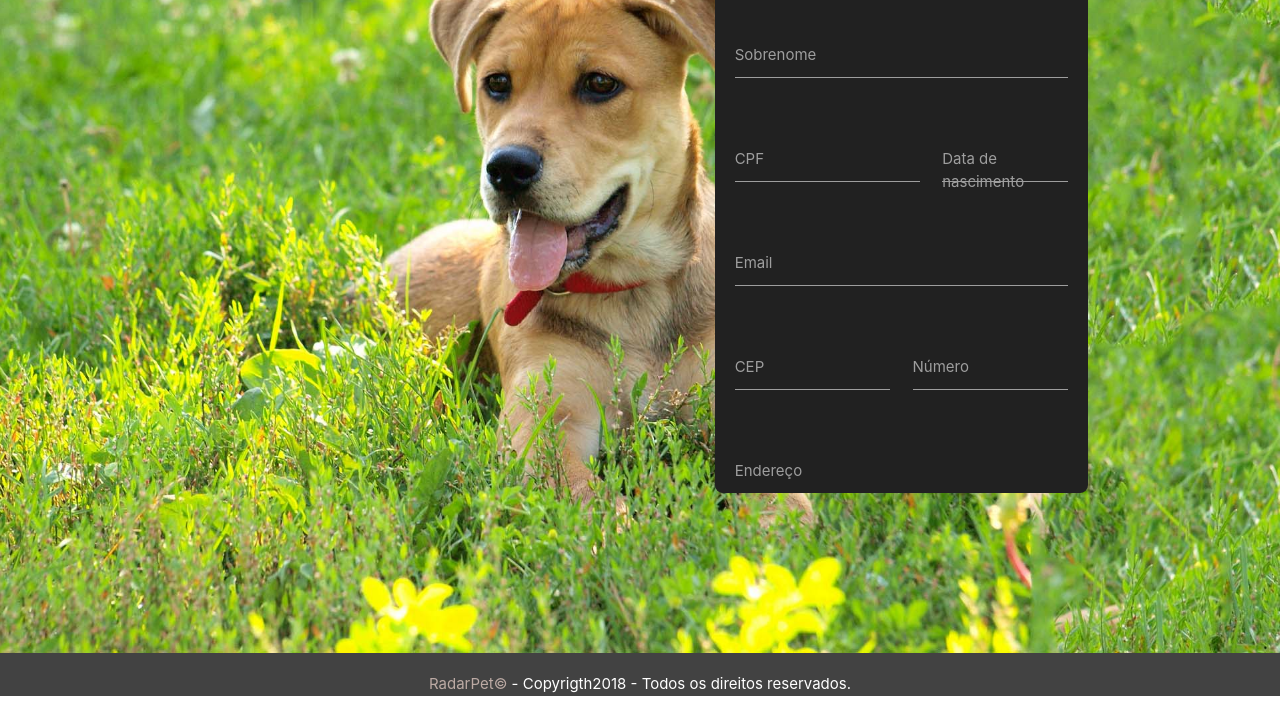
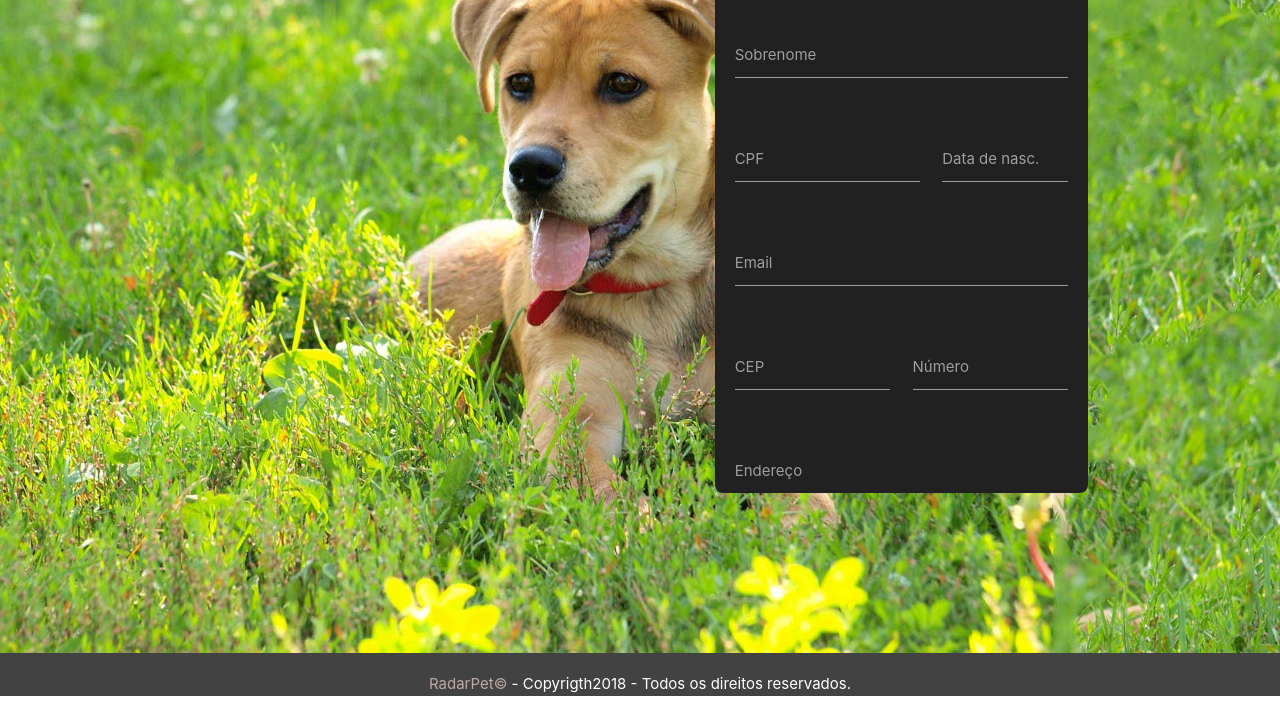
Before and after one commit to LainezAraujo/Telas_radarpet, a website: page cadastro.html in a window 1280 px wide. Shown: the part 211-927 px from the top of the page. Drawn offline with nearby package versions, Linux system fonts and the light colour scheme.

Commit message:
alterações

```diff
--- a/cadastro.html
+++ b/cadastro.html
@@ -61,7 +61,7 @@
                             </div>
                             <div class="input-field col s5">
                                 <input id="birthdate" type="text" class="datepicker" class="validate">
-                                <label for="birthdate">Data de nascimento</label>
+                                <label for="birthdate">Data de nasc.</label>
                             </div>
                         </div>
 
--- a/css/style.css
+++ b/css/style.css
@@ -2,7 +2,7 @@
   background-size: cover;
   height: 100vh;
   background-repeat: no-repeat;
-  background-position: 10%;
+  background-position: inherit;
 }
 
 .scrollable-container {
```
Also changed, not shown: partials/cadastro.html (+1 -1 lines), css/style.min.css.
